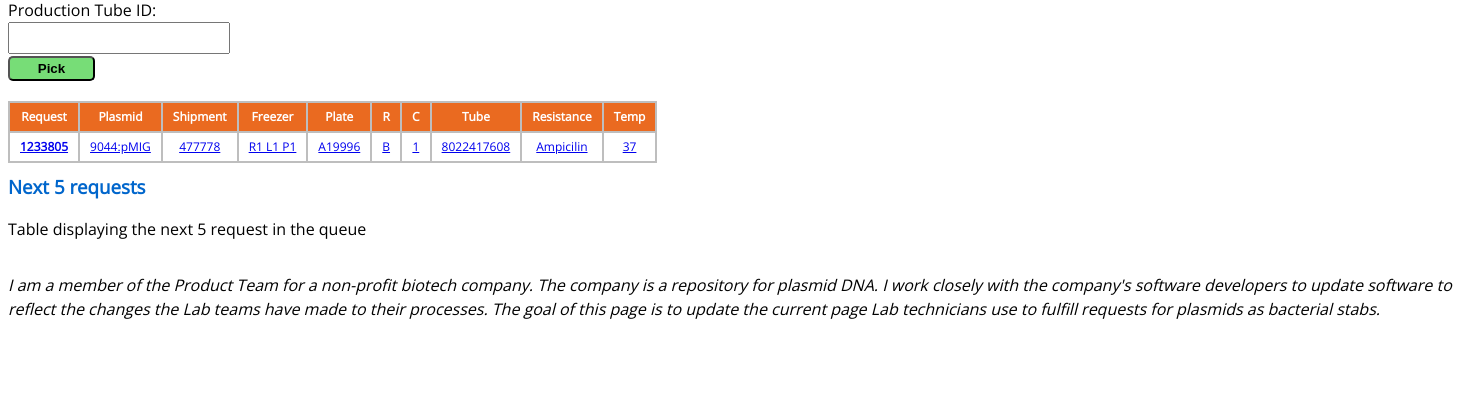
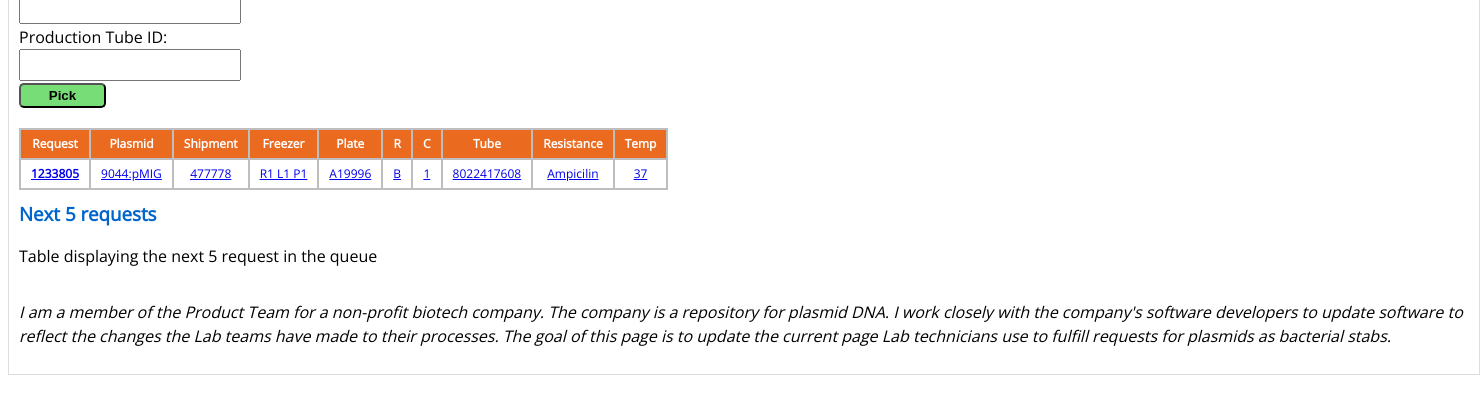
Before and after one commit to gizela2731/gizela2731.github.io, a plain HTML site: page unit_6/index.html in a window 1280 px wide. Shown: the part 380-800 px from the top of the page, 1480 px wide, since content can reach past the window. Drawn offline with nearby package versions, Linux system fonts and the light colour scheme.

Commit message:
unit_6 second commit

```diff
--- a/unit_6/css/style.css
+++ b/unit_6/css/style.css
@@ -127,8 +127,8 @@ hr{
 	margin-left: auto;
 	margin-right: auto;
 	/*background-color: #FFB7CF;*/
-	/*border: 1px black solid;*/
-	/*padding: 20px;*/
+	border: 1px #ddd solid;
+	padding: 10px;
 
 }
 
```
